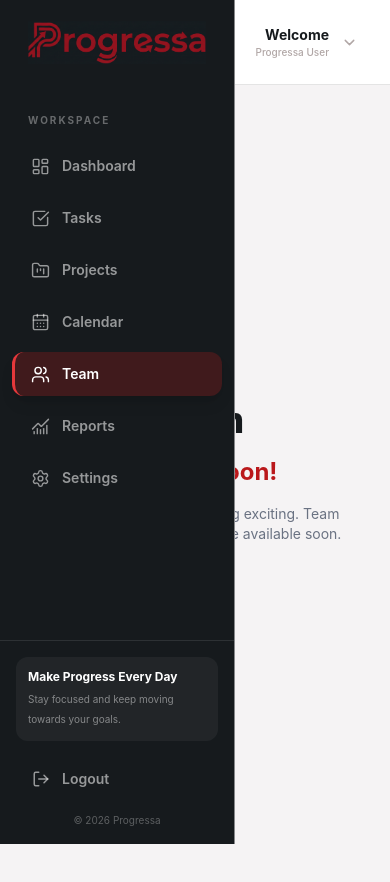
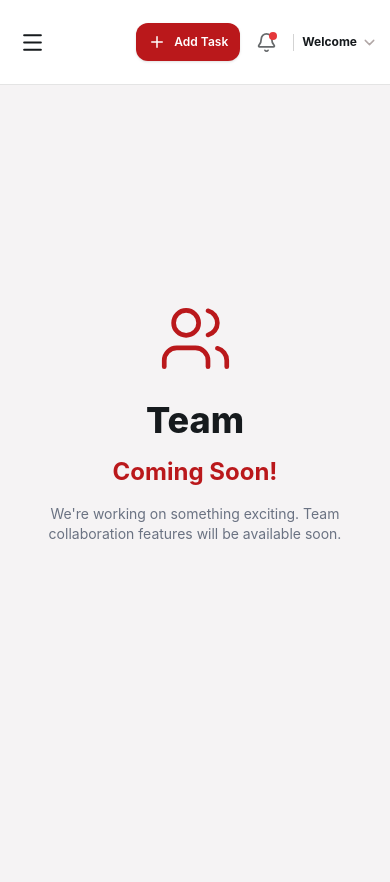
Before and after one commit to pandavyug/Progressa, a React (Vite) app in the folder frontend/: page /team in a window 390 px wide. Shown: the top 882 px of the page. Built offline with nearby package versions, Linux system fonts and the light colour scheme; sample sign-in values are in the browser's storage.

Commit message:
Fix Sidebar and Navbar responsive

```diff
--- a/frontend/src/components/Navbar.jsx
+++ b/frontend/src/components/Navbar.jsx
@@ -5,6 +5,7 @@ import {
   X,
   Plus,
   Loader2,
+  Menu,
 } from "lucide-react";
 import { API } from "../config/api.js";
 import Toast from "./Toast";
@@ -102,16 +103,25 @@ const Navbar = ({ userName, onTaskCreated }) => {
 
   return (
     <>
-      <header className="fixed right-0  top-0 z-30 flex h-[85px] w-full items-center justify-end border-b border-[#D3D3D3]/60 bg-white/95 px-8 backdrop-blur-md">
+      <header className="fixed right-0 top-0 z-30 flex h-[85px] w-full items-center justify-between border-b border-[#D3D3D3]/60 bg-white/95 px-3 backdrop-blur-md sm:px-8 md:justify-end">
 
+        {/* Mobile Sidebar Toggle */}
+<button
+  type="button"
+  onClick={() => window.dispatchEvent(new Event("progressa:toggle-sidebar"))}
+  className="rounded-lg p-2 text-[#161A1D] transition hover:bg-[#F5F3F4] md:hidden"
+  aria-label="Open sidebar"
+>
+  <Menu size={25} />
+</button>
         {/* Right section */}
-        <div className="flex shrink-0 items-center gap-5">
+        <div className="flex shrink-0 items-center gap-2 sm:gap-5">
 
           {/* Add Task Button */}
           <button
             type="button"
             onClick={() => setShowTaskPopup(true)}
-            className="flex items-center gap-2 rounded-xl bg-[#BA181B] px-4 py-2.5 text-sm font-semibold text-white shadow-sm transition hover:bg-[#A4161A] active:scale-95"
+            className="flex items-center gap-2 rounded-xl bg-[#BA181B] px-3 py-2.5 text-xs font-semibold text-white shadow-sm transition hover:bg-[#A4161A] active:scale-95 sm:px-4 sm:text-sm"
           >
             <Plus size={18} />
             <span>Add Task</span>
@@ -128,14 +138,14 @@ const Navbar = ({ userName, onTaskCreated }) => {
           </button>
 
           {/* User */}
-          <div className="flex items-center gap-3 border-l border-[#D3D3D3] pl-6">
+          <div className="flex items-center gap-1 border-l border-[#D3D3D3] pl-2 sm:gap-3 sm:pl-6">
 
             <div className="min-w-0 text-right">
-              <p className="max-w-[160px] truncate text-sm font-bold text-[#161A1D]">
+              <p className="max-w-[75px] truncate text-xs font-bold text-[#161A1D] sm:max-w-[160px] sm:text-sm">
                 {userName || "Welcome"}
               </p>
 
-              <p className="text-[10px] font-medium text-[#B1A7A6]">
+              <p className="hidden text-[10px] font-medium text-[#B1A7A6] sm:block">
                 Progressa User
               </p>
             </div>
--- a/frontend/src/components/Sidebar.jsx
+++ b/frontend/src/components/Sidebar.jsx
@@ -1,3 +1,135 @@
+// import { NavLink, useNavigate } from "react-router-dom";
+// import { API } from "../config/api.js";
+// import {
+//   LayoutDashboard,
+//   CheckSquare,
+//   FolderKanban,
+//   CalendarDays,
+//   Users,
+//   ChartNoAxesCombined,
+//   Settings,
+//   LogOut
+// } from "lucide-react";
+// import Logo from "../assets/ProgressaMainLogo2.png";
+
+// const Sidebar = () => {
+//   const navigate = useNavigate();
+
+//   const navigation = [
+//     { name: "Dashboard", icon: LayoutDashboard, path: "/", active: true },
+//     { name: "Tasks", icon: CheckSquare, path: "/tasks" },
+//     { name: "Projects", icon: FolderKanban, path: "/projects" },
+//     { name: "Calendar", icon: CalendarDays, path: "/calendar" },
+//     { name: "Team", icon: Users, path: "/team" },
+//     { name: "Reports", icon: ChartNoAxesCombined, path: "/reports" },
+//     { name: "Settings", icon: Settings, path: "/settings" }
+//   ];
+
+//   const handleLogout = async () => {
+//     try {
+//       const response = await fetch(`${API}/auth/logout`, {
+//         method: "POST",
+//         credentials: "include"
+//       });
+
+//       if (!response.ok) {
+//         console.error("Logout request failed");
+//         return;
+//       }
+
+//       localStorage.removeItem("user");
+//       navigate("/login", { replace: true });
+//     } catch (error) {
+//       console.error("Logout error:", error);
+//     }
+//   };
+
+//   return (
+//     <>
+//       <aside className="fixed left-0 top-0 z-40 flex h-screen w-[235px] flex-col border-r border-[#D3D3D3]/60 bg-[#161A1D] text-white">
+
+//         {/* Logo */}
+
+//         <div className="flex h-[85px] items-center px-7">
+//           <img
+//             src={Logo}
+//             alt="Progressa"
+//             className="h-12 w-auto object-contain"
+//           />
+//         </div>
+
+//         {/* Navigation */}
+
+//         <div className="flex-1 px-3 py-7">
+
+//           <p className="mb-4 px-4 text-[10px] font-bold uppercase tracking-[2px] text-white/35">
+//             Workspace
+//           </p>
+
+//           <nav className="space-y-2">
+
+//             {navigation.map((item) => {
+//               const Icon = item.icon;
+
+//               return (
+//                 <NavLink
+//                   key={item.name}
+//                   to={item.path}
+//                   end={item.path === "/"}
+//                   className={({ isActive }) =>
+//                     `group flex items-center gap-3 rounded-xl px-4 py-3 text-sm font-semibold transition-all duration-200 ${
+//                       isActive
+//                         ? "border-l-[3px] border-[#E5383B] bg-[#BA181B]/25 text-white shadow-lg shadow-black/10"
+//                         : "border-l-[3px] border-transparent text-white/55 hover:bg-white/5 hover:text-white"
+//                     }`
+//                   }
+//                 >
+//                   <Icon size={19} strokeWidth={1.8} />
+//                   {item.name}
+//                 </NavLink>
+//               );
+//             })}
+
+//           </nav>
+
+//         </div>
+
+//         {/* Bottom section */}
+
+//         <div className="border-t border-white/10 p-4">
+
+//           <div className="mb-4 rounded-xl bg-white/[0.05] p-3">
+//             <p className="text-xs font-bold text-white">
+//               Make Progress Every Day
+//             </p>
+
+//             <p className="mt-1 text-[10px] leading-5 text-white/45">
+//               Stay focused and keep moving towards your goals.
+//             </p>
+//           </div>
+
+//           <button
+//             onClick={handleLogout}
+//             className="flex w-full items-center gap-3 rounded-lg px-4 py-3 text-sm font-semibold text-white/55 transition hover:bg-[#BA181B]/20 hover:text-white"
+//           >
+//             <LogOut size={18} />
+//             Logout
+//           </button>
+
+//           <p className="mt-3 text-center text-[10px] text-white/30">
+//             © {new Date().getFullYear()} Progressa
+//           </p>
+
+//         </div>
+
+//       </aside>
+//     </>
+//   );
+// };
+
+// export default Sidebar;
+
+import { useEffect, useState } from "react";
 import { NavLink, useNavigate } from "react-router-dom";
 import { API } from "../config/api.js";
 import {
@@ -8,15 +140,36 @@ import {
   Users,
   ChartNoAxesCombined,
   Settings,
-  LogOut
+  LogOut,
+  X
 } from "lucide-react";
 import Logo from "../assets/ProgressaMainLogo2.png";
 
 const Sidebar = () => {
   const navigate = useNavigate();
+  const [isMobileOpen, setIsMobileOpen] = useState(false);
+
+  // Listen for the hamburger button click in Navbar
+  useEffect(() => {
+    const toggleSidebar = () => {
+      setIsMobileOpen((prev) => !prev);
+    };
+
+    const closeSidebar = () => {
+      setIsMobileOpen(false);
+    };
+
+    window.addEventListener("progressa:toggle-sidebar", toggleSidebar);
+    window.addEventListener("progressa:close-sidebar", closeSidebar);
+
+    return () => {
+      window.removeEventListener("progressa:toggle-sidebar", toggleSidebar);
+      window.removeEventListener("progressa:close-sidebar", closeSidebar);
+    };
+  }, []);
 
   const navigation = [
-    { name: "Dashboard", icon: LayoutDashboard, path: "/", active: true },
+    { name: "Dashboard", icon: LayoutDashboard, path: "/" },
     { name: "Tasks", icon: CheckSquare, path: "/tasks" },
     { name: "Projects", icon: FolderKanban, path: "/projects" },
     { name: "Calendar", icon: CalendarDays, path: "/calendar" },
@@ -44,22 +197,46 @@ const Sidebar = () => {
     }
   };
 
+  const closeSidebar = () => {
+    setIsMobileOpen(false);
+  };
+
   return (
     <>
-      <aside className="fixed left-0 top-0 z-40 flex h-screen w-[235px] flex-col border-r border-[#D3D3D3]/60 bg-[#161A1D] text-white">
+      {/* Mobile overlay */}
+      {isMobileOpen && (
+        <div
+          onClick={closeSidebar}
+          className="fixed inset-0 z-40 bg-black/50 md:hidden"
+        />
+      )}
+
+      <aside
+        className={`fixed left-0 top-0 z-50 flex h-screen w-[235px] flex-col border-r border-[#D3D3D3]/60 bg-[#161A1D] text-white transition-transform duration-300 ease-in-out
+        ${isMobileOpen ? "translate-x-0" : "-translate-x-full"}
+        md:translate-x-0`}
+      >
 
         {/* Logo */}
-
-        <div className="flex h-[85px] items-center px-7">
+        <div className="flex h-[85px] items-center justify-between px-7">
           <img
             src={Logo}
             alt="Progressa"
             className="h-12 w-auto object-contain"
           />
+
+          {/* Mobile close button */}
+          <button
+            type="button"
+            onClick={closeSidebar}
+            className="rounded-lg p-2 text-white/70 transition hover:bg-white/10 hover:text-white md:hidden"
+            aria-label="Close sidebar"
+          >
+            <X size={22} />
+          </button>
         </div>
 
         {/* Navigation */}
-
         <div className="flex-1 px-3 py-7">
 
           <p className="mb-4 px-4 text-[10px] font-bold uppercase tracking-[2px] text-white/35">
@@ -67,7 +244,6 @@ const Sidebar = () => {
           </p>
 
           <nav className="space-y-2">
-
             {navigation.map((item) => {
               const Icon = item.icon;
 
@@ -76,6 +252,7 @@ const Sidebar = () => {
                   key={item.name}
                   to={item.path}
                   end={item.path === "/"}
+                  onClick={closeSidebar}
                   className={({ isActive }) =>
                     `group flex items-center gap-3 rounded-xl px-4 py-3 text-sm font-semibold transition-all duration-200 ${
                       isActive
@@ -89,13 +266,11 @@ const Sidebar = () => {
                 </NavLink>
               );
             })}
-
           </nav>
 
         </div>
 
         {/* Bottom section */}
-
         <div className="border-t border-white/10 p-4">
 
           <div className="mb-4 rounded-xl bg-white/[0.05] p-3">
--- a/frontend/src/pages/Dashboard.jsx
+++ b/frontend/src/pages/Dashboard.jsx
@@ -337,7 +337,7 @@ const Dashboard = () => {
 
         {/* Main content */}
 
-        <main className="ml-[235px] pt-[85px]">
+        <main className="ml-0 pt-[85px] md:ml-[235px]">
           <div className="mx-auto max-w-[1800px] space-y-6 p-6 lg:p-8">
             {/* Heading */}
 
```
